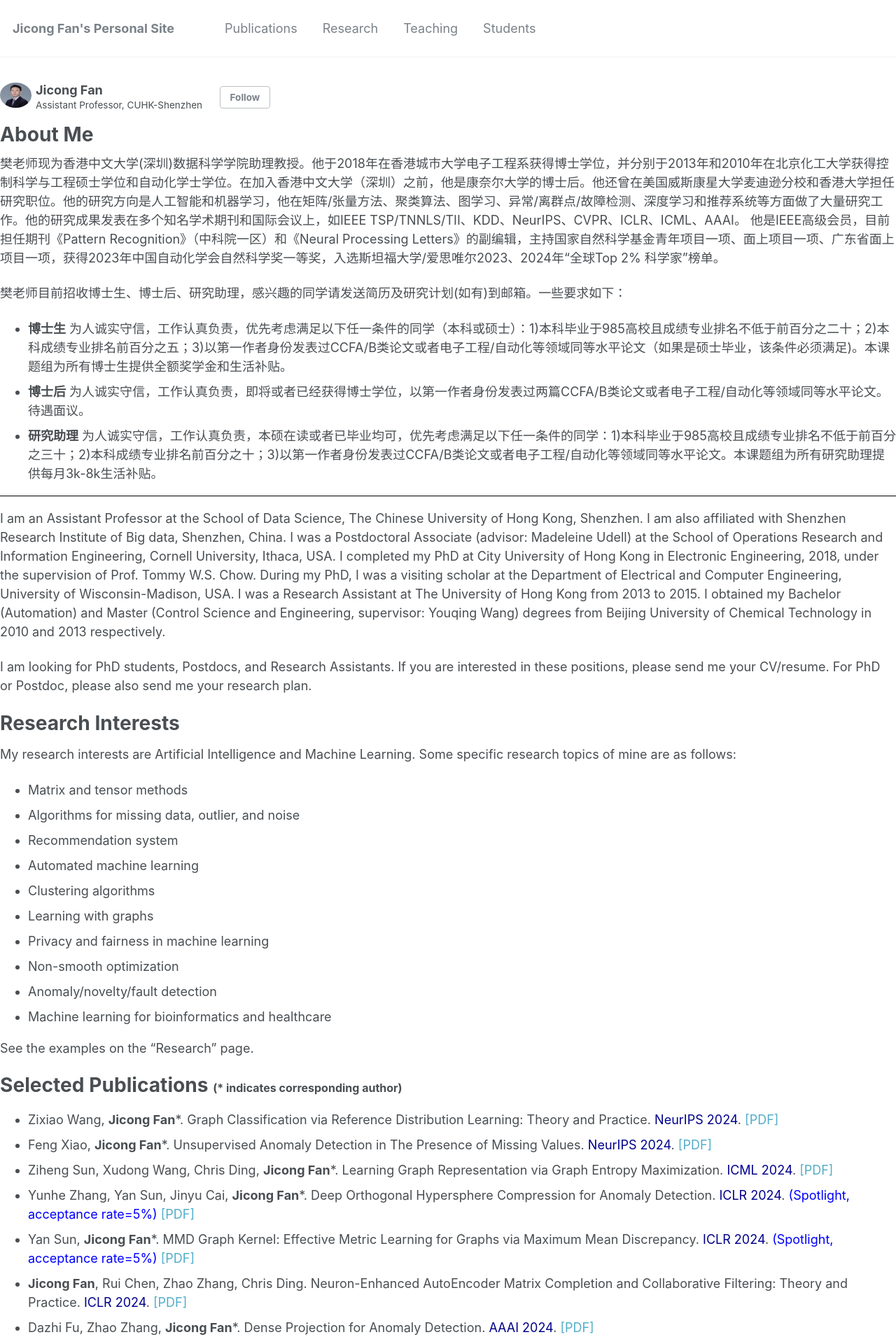
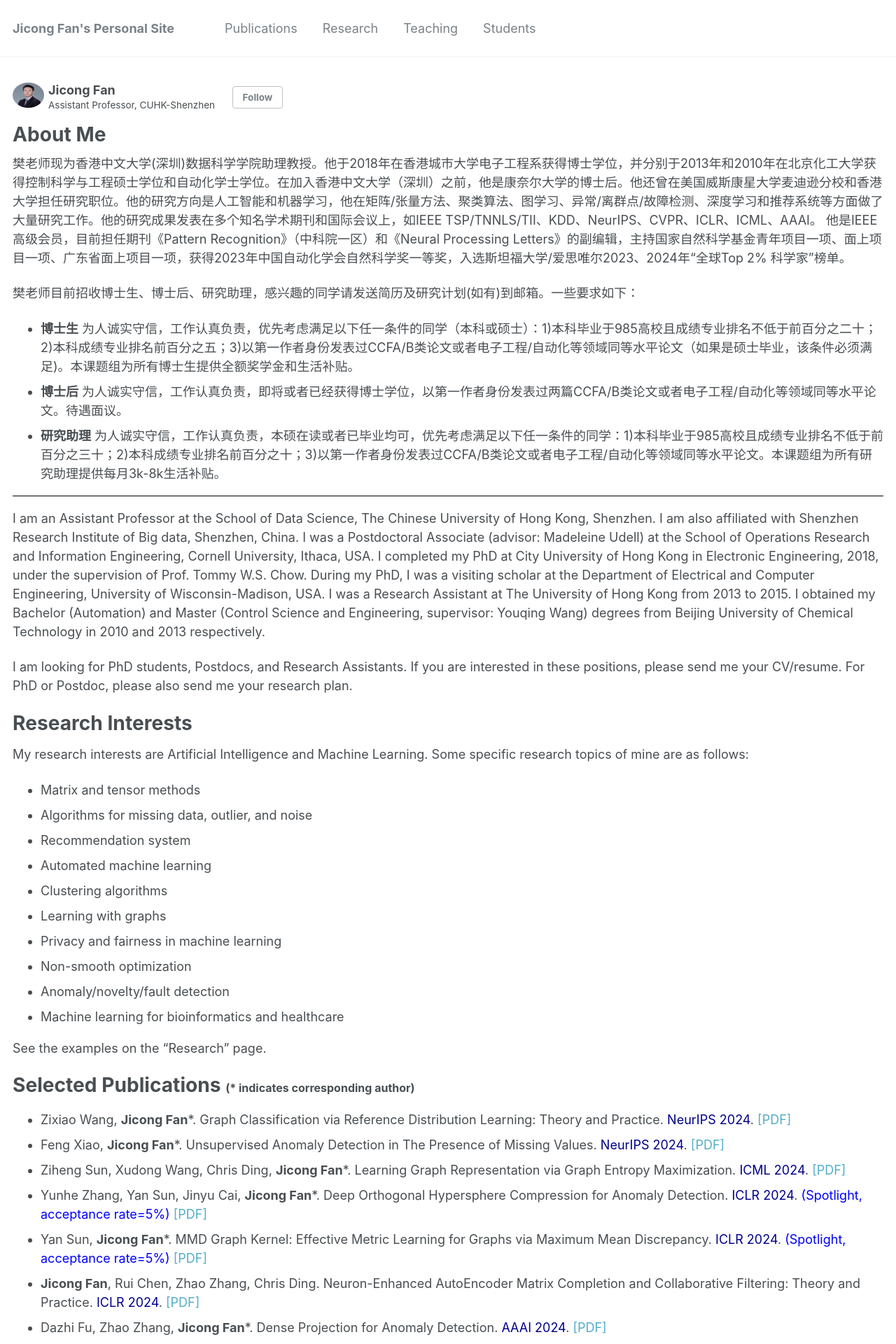
Before and after one commit to jicongfan/jicongfan.github.io, a Jekyll site: the page built from _pages/about.md, in a window 1280 px wide. Shown: the top 1920 px of the page at 70% size. Built offline with Jekyll 4.4.1, drawn with Linux system fonts in a browser that asks for light colours.

Commit message:
Update _page.scss

```diff
--- a/_sass/_page.scss
+++ b/_sass/_page.scss
@@ -6,8 +6,8 @@
   @include container;
   @include clearfix;
   margin-top: 2em;
-  padding-left: 0em;
-  padding-right: 0em;
+  padding-left: 1em;
+  padding-right: 1em;
   animation: intro 0.3s both;
   animation-delay: 0.35s;
 
```
